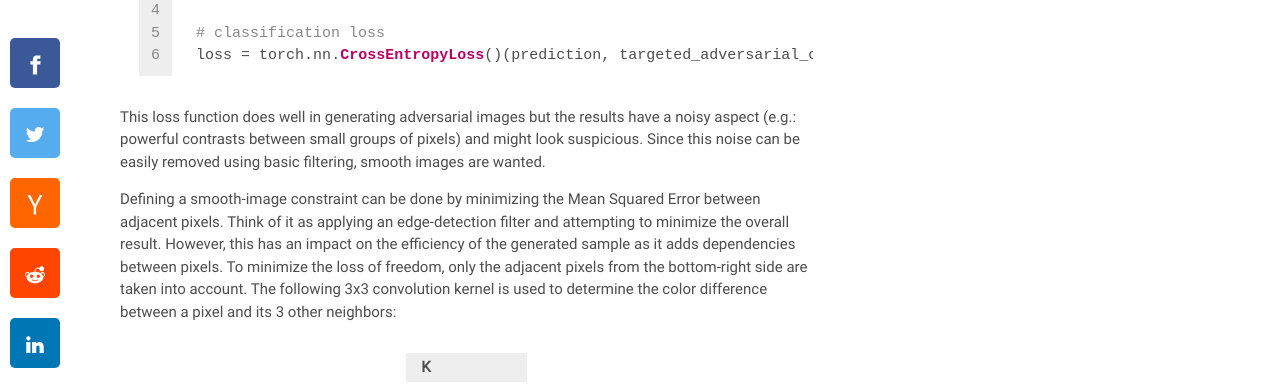
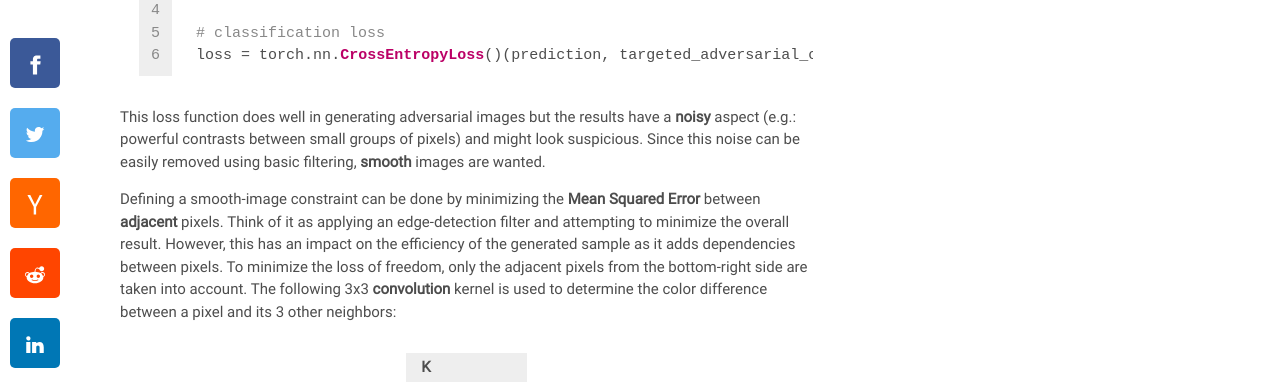
Before and after one commit to Apex95/apex95.github.io, a Jekyll site: the page built from _posts/2020-05-01-iterative-fgvm-targeted-adversarial-samples-traffic-sign-recognition.markdown, in a window 1280 px wide and 900 px high, scrolled down 4104 px. Shown: the part 152-536 px from the top of the window. Built offline with Jekyll 4.4.1, drawn with Linux system fonts in a browser that asks for light colours; some web fonts are replaced; formulas are drawn with MathJax 3; comment, search, counter and statistics services are not loaded.

Commit message:
Changed: text + table

````diff
--- a/_posts/2020-05-01-iterative-fgvm-targeted-adversarial-samples-traffic-sign-recognition.markdown
+++ b/_posts/2020-05-01-iterative-fgvm-targeted-adversarial-samples-traffic-sign-recognition.markdown
@@ -140,12 +140,12 @@ prediction = net(adversarial_sample)
 loss = torch.nn.CrossEntropyLoss()(prediction, targeted_adversarial_class)
 ```
 
-This loss function does well in generating adversarial images but the results have a noisy aspect (e.g.: powerful contrasts between small groups of pixels) and might look suspicious. Since this noise can be easily removed using basic filtering, smooth images are wanted.
+This loss function does well in generating adversarial images but the results have a **noisy** aspect (e.g.: powerful contrasts between small groups of pixels) and might look suspicious. Since this noise can be easily removed using basic filtering, **smooth** images are wanted.
 
-Defining a smooth-image constraint can be done by minimizing the Mean Squared Error between adjacent pixels. Think of it as applying an edge-detection filter and attempting to minimize the overall result. However, this has an impact on the efficiency of the generated sample as it adds dependencies between pixels. To minimize the loss of freedom, only the adjacent pixels from the bottom-right side are taken into account.
-The following 3x3 convolution kernel is used to determine the color difference between a pixel and its 3 other neighbors:
+Defining a smooth-image constraint can be done by minimizing the **Mean Squared Error** between **adjacent** pixels. Think of it as applying an edge-detection filter and attempting to minimize the overall result. However, this has an impact on the efficiency of the generated sample as it adds dependencies between pixels. To minimize the loss of freedom, only the adjacent pixels from the bottom-right side are taken into account.
+The following 3x3 **convolution** kernel is used to determine the color difference between a pixel and its 3 other neighbors:
 
- | K |
+K | |
 ------------ | ------------- | -------------
 0 | 0 | 0
 0 | -3 | 1
````
